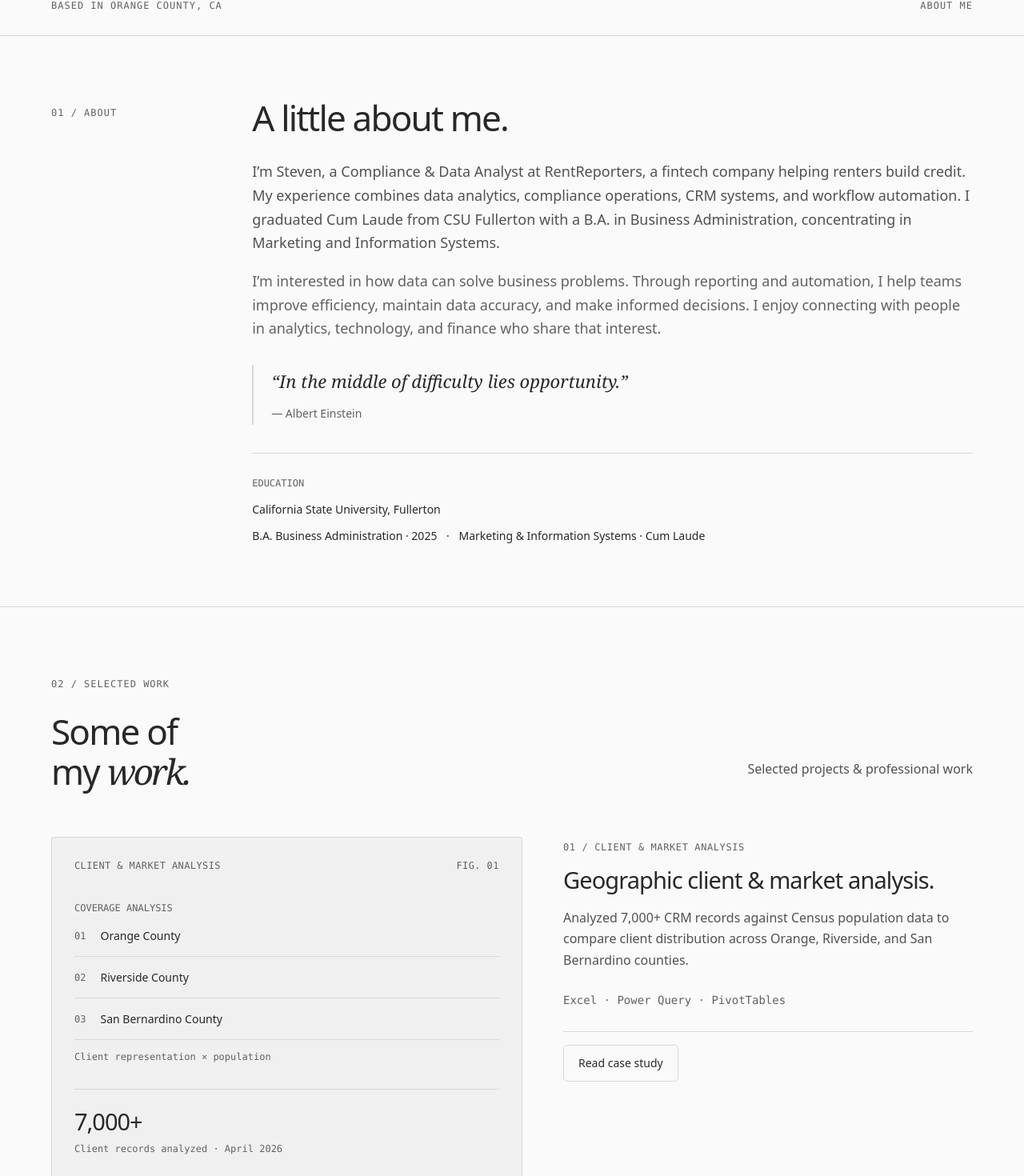
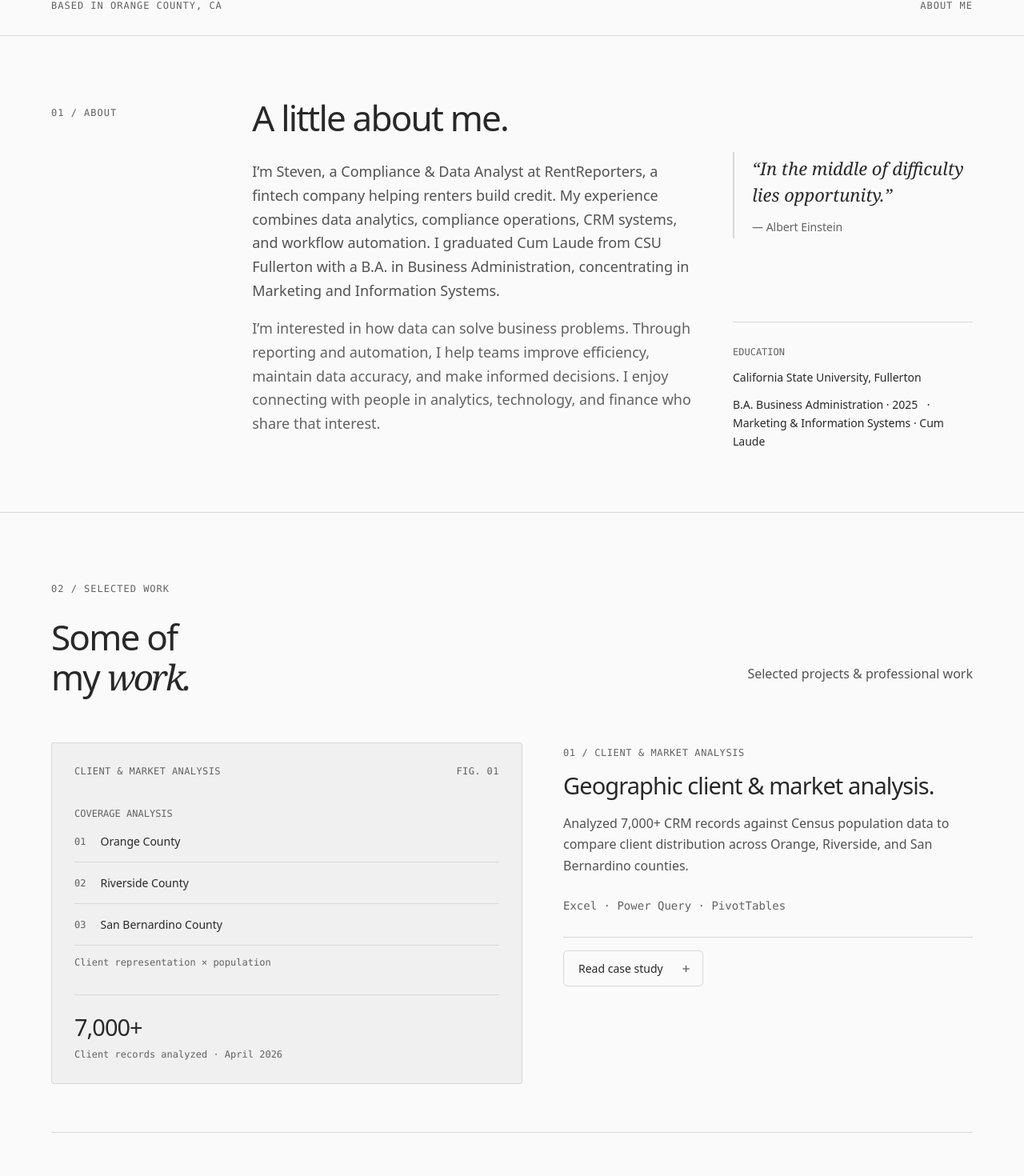
Before and after one commit to StevenRodriguezAnalyst/StevenRodriguezAnalyst.github.io, a React (Vite) app: page / in a window 1280 px wide. Shown: the part 738-2208 px from the top of the page at 80% size. Built offline with nearby package versions, Linux system fonts and the light colour scheme.

Commit message:
Polish desktop portfolio layout and disclosures

```diff
--- a/src/main.tsx
+++ b/src/main.tsx
@@ -126,16 +126,20 @@ function App() {
 </section>
 <section id="about" tabIndex={-1} className="section about">
 <div className="label">01 / ABOUT</div>
-<div>
+<div className="about-content">
+<div className="about-copy">
 <h2>A little about me.</h2>
 <p>{p.bio}</p>
 <p className="muted">I’m interested in how data can solve business problems. Through reporting and automation, I help teams improve efficiency, maintain data accuracy, and make informed decisions. I enjoy connecting with people in analytics, technology, and finance who share that interest.</p>
+</div>
+<aside className="about-aside" aria-label="Personal note and education">
 <blockquote className="about-quote"><p>“In the middle of difficulty lies opportunity.”</p><cite>— Albert Einstein</cite></blockquote>
 <div className="education">
 <span className="mono">EDUCATION</span>
 <strong>{p.education.school}</strong>
 <span>{p.education.dates} <i>·</i> {p.education.distinction}</span>
 </div>
+</aside>
 </div>
 </section>
 <section id="work" tabIndex={-1} className="section work">
@@ -190,7 +194,7 @@ function App() {
 <p>{project.description}</p>
 <div className="tools">{project.tools}</div>
 <details>
-<summary><span className="case-closed">Read case study</span><span className="case-open">Close case study</span>
+<summary><span className="case-closed">Read case study</span><span className="case-open">Close case study</span><span className="case-indicator" aria-hidden="true"/>
 </summary>
 <div className="case-study">
 <h4>The question</h4>
--- a/src/style.css
+++ b/src/style.css
@@ -86,8 +86,9 @@ code em { color:inherit; font-style:normal; }
 h2 { font-size:2.75rem; line-height:1.15; font-weight:450; letter-spacing:-1.8px; margin:0 0 28px; }
 h3 { font-size:1.8125rem; font-weight:450; letter-spacing:-.9px; line-height:1.2; margin:20px 0 16px; }
 h1,h2,h3,p,.tools { overflow-wrap:break-word; }
-.about>div:last-child { min-width:0; }
-.about p { max-width:none; }
+.about-content,.about-copy,.about-aside { min-width:0; }
+.about-copy p { max-width:72ch; }
+.about-aside { align-self:stretch; display:flex; flex-direction:column; justify-content:space-between; gap:32px; }
 p.muted,.muted { color:var(--muted); }
 .education { display:grid; gap:10px; border-top:1px solid var(--line); padding-top:28px; margin-top:35px; font-size:0.875rem; line-height:1.65; }
 .education .mono { font-size:0.75rem; color:var(--muted); }
@@ -116,9 +117,12 @@ p.muted,.muted { color:var(--muted); }
 .project-copy p { font-size:1rem; max-width:60ch; }
 .tools { font:0.875rem/1.7 ui-monospace,SFMono-Regular,Menlo,Monaco,Consolas,'Liberation Mono',monospace; margin:26px 0; color:var(--muted); }
 details { border-top:1px solid var(--line); }
-summary { display:inline-flex; align-items:center; justify-content:center; margin-top:16px; padding:12px 18px; border:1px solid var(--line); color:inherit; font-size:0.875rem; line-height:1.4; list-style:none; }
+summary { display:inline-flex; align-items:center; justify-content:space-between; min-width:164px; gap:24px; margin-top:16px; padding:12px 16px 12px 18px; border:1px solid var(--line); color:inherit; font-size:0.875rem; line-height:1.4; list-style:none; }
 summary::-webkit-details-marker { display:none; }
+.case-indicator::before { content:'+'; color:var(--muted); font:1rem/1 ui-monospace,SFMono-Regular,Menlo,Monaco,Consolas,'Liberation Mono',monospace; }
 summary .case-open { display:none; }
+details[open] summary { background:var(--hover); }
+details[open] .case-indicator::before { content:'−'; }
 details[open] summary .case-open { display:inline; }
 details[open] summary .case-closed { display:none; }
 .case-study { padding-bottom:10px; }
@@ -318,6 +322,13 @@ footer { padding-top:28px; padding-bottom:max(28px,env(safe-area-inset-bottom,0p
 
   .project-visual { padding:22px 20px; }
 }
+@media(min-width:1180px) {
+  .about-content { display:grid; grid-template-columns:minmax(0,1.4fr) minmax(300px,.6fr); gap:var(--column-gap); align-items:start; }
+  .about-copy p { margin-right:auto; }
+  .about-aside { padding-top:68px; }
+  .about-quote { margin:0; }
+  .education { margin-top:0; }
+}
 /* Switch navigation before tablet widths make the desktop links cramped. */
 @media(max-width:900px) {
   :root { --header-height:68px; --header-offset:68px; }
```
Also changed, not shown: 1 other file (tests, documents, lock files or other folders).
